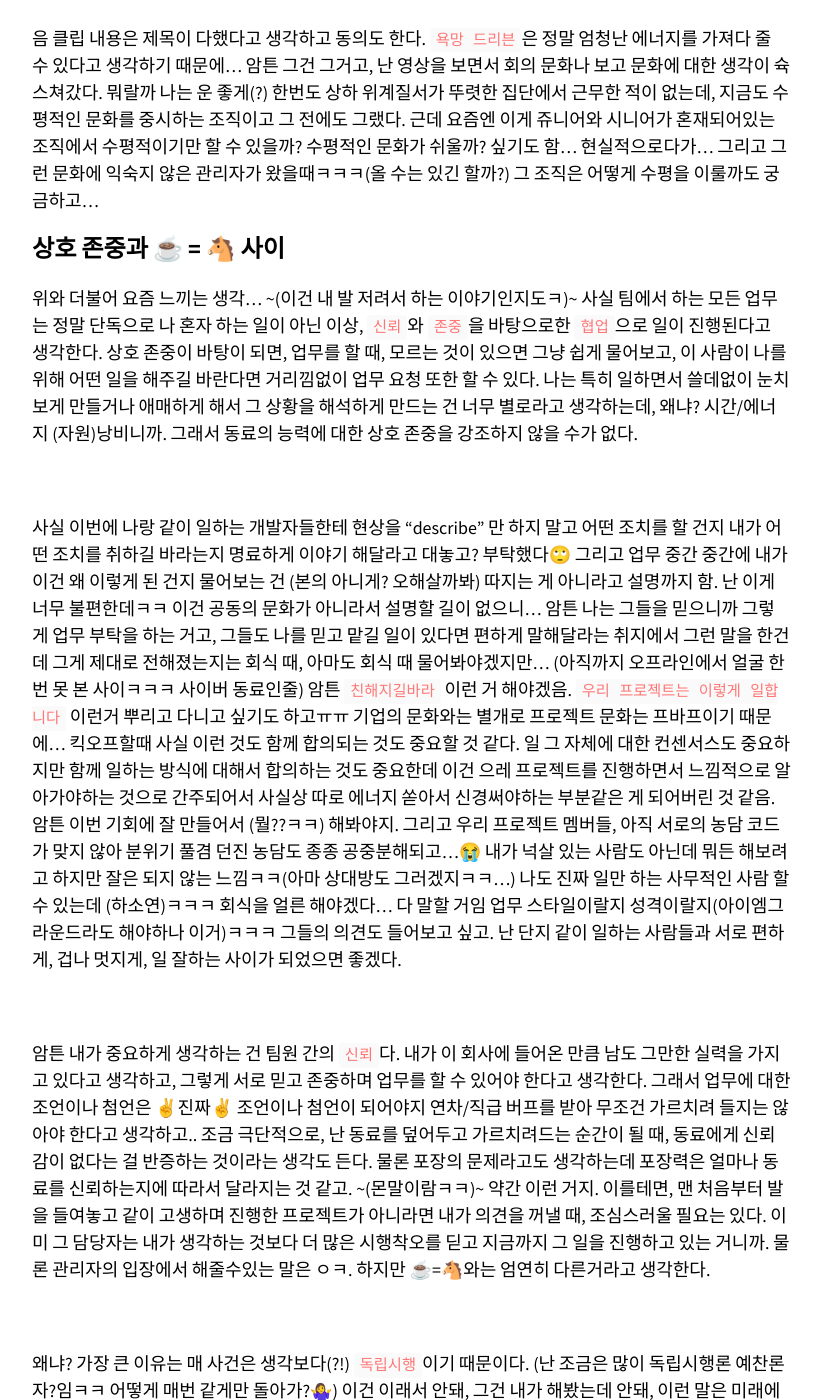
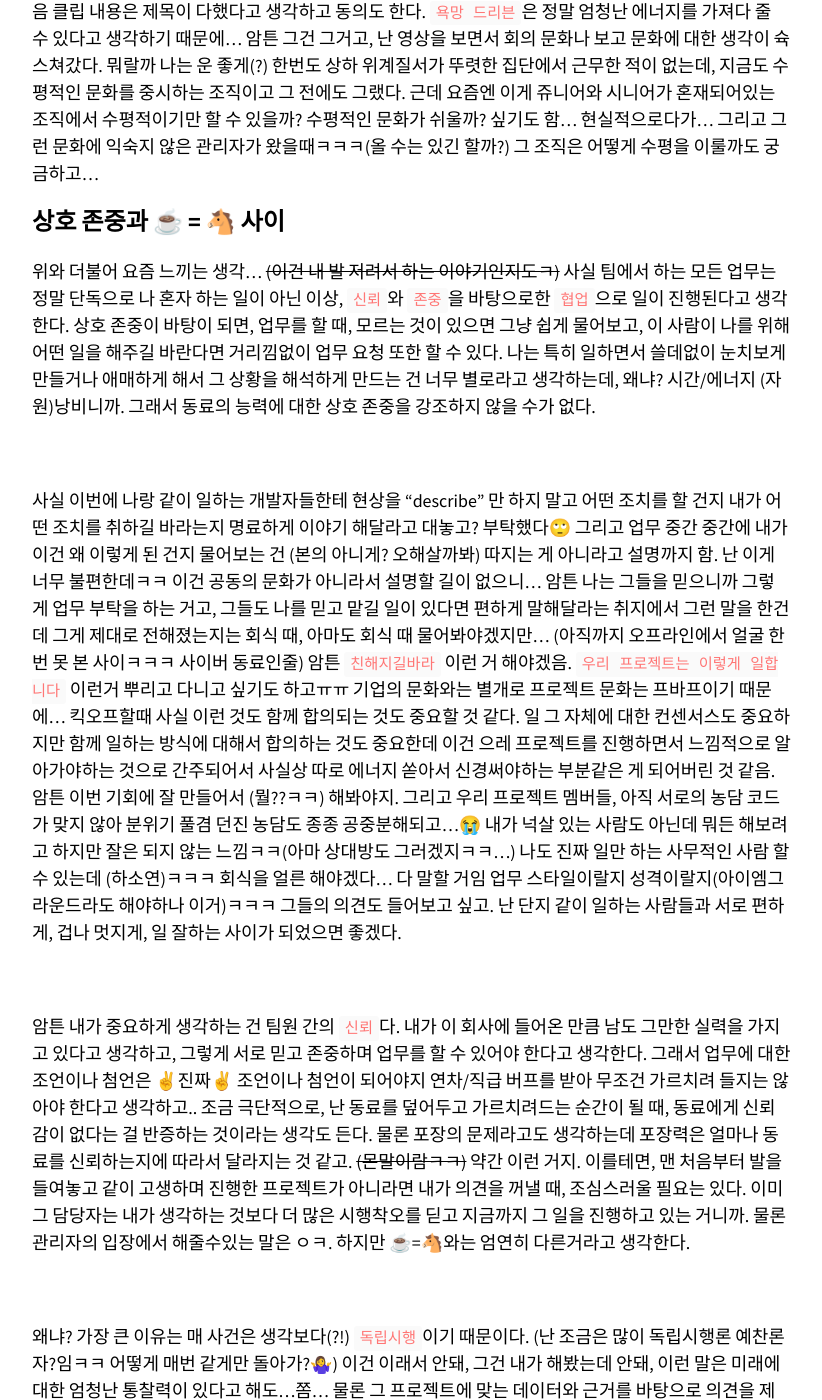
Before and after one commit to ssammykim/ssammykim.github.io, a Jekyll site: the page built from _posts/2020-05-16-latte-horse.md, in a window 1280 px wide and 1400 px high, scrolled down 1107 px. Shown: the whole window, without its empty margins (343-1165 px from the left). Built offline with Jekyll 4.4.1, drawn with Linux system fonts in a browser that asks for light colours; nearby versions of some CDN libraries; some web fonts are replaced; comment, search, counter and statistics services are not loaded; some of the changed text lies outside the part shown.

```diff
--- a/_posts/2020-05-16-latte-horse.md
+++ b/_posts/2020-05-16-latte-horse.md
@@ -10,7 +10,7 @@ published: true
 excerpt_separator: "<!--more-->"
 ---
 
-얼마전 우연찮게(?) 한 유튜브 링크가 눈에 들어왔다. 재택이 풀리고 ✌️통근 시간✌️이 생겨버린 탓에 요즘은 줍줍한 링크를 모아뒀다가 통근길에 시청하곤 하는데, 예전에는 e-book을 읽었지만 뭐랄까 다시 돌아온 프로 환승러이기 때문에 내가 주로 읽는 책의 장르와 환경이 맞지 않다고 판단이 들어서(?) 요즘엔 책도 종이책을 구매하고 주말이나 퇴근 시간을 노리고 있다...😭 ~(네 다음 변명ㅇㅇㅋ)~ 암튼, 클립은 스타트업 패스트트랙아시아의 창업자 박지웅 대표의 이야기 `고상한 꿈보다 솔직한 욕망이 돈을 버는 이유` 였음.<!--more-->
+얼마전 우연찮게(?) 한 유튜브 링크가 눈에 들어왔다. 재택이 풀리고 ✌️통근 시간✌️이 생겨버린 탓에 요즘은 줍줍한 링크를 모아뒀다가 통근길에 시청하곤 하는데, 예전에는 e-book을 읽었지만 뭐랄까 다시 돌아온 프로 환승러이기 때문에 내가 주로 읽는 책의 장르와 환경이 맞지 않다고 판단이 들어서(?) 요즘엔 책도 종이책을 구매하고 주말이나 퇴근 시간을 노리고 있다...😭 ~~(네 다음 변명ㅇㅇㅋ)~~ 암튼, 클립은 스타트업 패스트트랙아시아의 창업자 박지웅 대표의 이야기 `고상한 꿈보다 솔직한 욕망이 돈을 버는 이유` 였음.<!--more-->
 
 <style>.embed-container { position: relative; padding-bottom: 56.25%; height: 0; overflow: hidden; max-width: 100%; } .embed-container iframe, .embed-container object, .embed-container embed { position: absolute; top: 0; left: 0; width: 100%; height: 100%; }</style><div class='embed-container'><iframe src='https://www.youtube.com/embed/0nX9Vc7JoT8' frameborder='0' allowfullscreen></iframe></div>
 <br>
@@ -19,7 +19,7 @@ excerpt_separator: "<!--more-->"
 
 
 ## 상호 존중과 ☕️ = 🐴 사이
-위와 더불어 요즘 느끼는 생각... ~(이건 내 발 저려서 하는 이야기인지도ㅋ)~ 사실 팀에서 하는 모든 업무는 정말 단독으로 나 혼자 하는 일이 아닌 이상, `신뢰`와 `존중`을 바탕으로한 `협업`으로 일이 진행된다고 생각한다. 상호 존중이 바탕이 되면, 업무를 할 때, 모르는 것이 있으면 그냥 쉽게 물어보고, 이 사람이 나를 위해 어떤 일을 해주길 바란다면 거리낌없이 업무 요청 또한 할 수 있다. 나는 특히 일하면서 쓸데없이 눈치보게 만들거나 애매하게 해서 그 상황을 해석하게 만드는 건 너무 별로라고 생각하는데, 왜냐? 시간/에너지 (자원)낭비니까. 그래서 동료의 능력에 대한 상호 존중을 강조하지 않을 수가 없다.
+위와 더불어 요즘 느끼는 생각... ~~(이건 내 발 저려서 하는 이야기인지도ㅋ)~~ 사실 팀에서 하는 모든 업무는 정말 단독으로 나 혼자 하는 일이 아닌 이상, `신뢰`와 `존중`을 바탕으로한 `협업`으로 일이 진행된다고 생각한다. 상호 존중이 바탕이 되면, 업무를 할 때, 모르는 것이 있으면 그냥 쉽게 물어보고, 이 사람이 나를 위해 어떤 일을 해주길 바란다면 거리낌없이 업무 요청 또한 할 수 있다. 나는 특히 일하면서 쓸데없이 눈치보게 만들거나 애매하게 해서 그 상황을 해석하게 만드는 건 너무 별로라고 생각하는데, 왜냐? 시간/에너지 (자원)낭비니까. 그래서 동료의 능력에 대한 상호 존중을 강조하지 않을 수가 없다.
 
 <br>
 
@@ -27,7 +27,7 @@ excerpt_separator: "<!--more-->"
 
 <br>
 
-암튼 내가 중요하게 생각하는 건 팀원 간의 `신뢰`다. 내가 이 회사에 들어온 만큼 남도 그만한 실력을 가지고 있다고 생각하고, 그렇게 서로 믿고 존중하며 업무를 할 수 있어야 한다고 생각한다. 그래서 업무에 대한 조언이나 첨언은 ✌️진짜✌️ 조언이나 첨언이 되어야지 연차/직급 버프를 받아 무조건 가르치려 들지는 않아야 한다고 생각하고.. 조금 극단적으로, 난 동료를 덮어두고 가르치려드는 순간이 될 때, 동료에게 신뢰감이 없다는 걸 반증하는 것이라는 생각도 든다. 물론 포장의 문제라고도 생각하는데 포장력은 얼마나 동료를 신뢰하는지에 따라서 달라지는 것 같고. ~(몬말이람ㅋㅋ)~ 약간 이런 거지. 이를테면, 맨 처음부터 발을 들여놓고 같이 고생하며 진행한 프로젝트가 아니라면 내가 의견을 꺼낼 때, 조심스러울 필요는 있다. 이미 그 담당자는 내가 생각하는 것보다 더 많은 시행착오를 딛고 지금까지 그 일을 진행하고 있는 거니까. 물론 관리자의 입장에서 해줄수있는 말은 ㅇㅋ. 하지만 ☕️=🐴와는 엄연히 다른거라고 생각한다.
+암튼 내가 중요하게 생각하는 건 팀원 간의 `신뢰`다. 내가 이 회사에 들어온 만큼 남도 그만한 실력을 가지고 있다고 생각하고, 그렇게 서로 믿고 존중하며 업무를 할 수 있어야 한다고 생각한다. 그래서 업무에 대한 조언이나 첨언은 ✌️진짜✌️ 조언이나 첨언이 되어야지 연차/직급 버프를 받아 무조건 가르치려 들지는 않아야 한다고 생각하고.. 조금 극단적으로, 난 동료를 덮어두고 가르치려드는 순간이 될 때, 동료에게 신뢰감이 없다는 걸 반증하는 것이라는 생각도 든다. 물론 포장의 문제라고도 생각하는데 포장력은 얼마나 동료를 신뢰하는지에 따라서 달라지는 것 같고. ~~(몬말이람ㅋㅋ)~~ 약간 이런 거지. 이를테면, 맨 처음부터 발을 들여놓고 같이 고생하며 진행한 프로젝트가 아니라면 내가 의견을 꺼낼 때, 조심스러울 필요는 있다. 이미 그 담당자는 내가 생각하는 것보다 더 많은 시행착오를 딛고 지금까지 그 일을 진행하고 있는 거니까. 물론 관리자의 입장에서 해줄수있는 말은 ㅇㅋ. 하지만 ☕️=🐴와는 엄연히 다른거라고 생각한다.
 
 <br>
 
```
